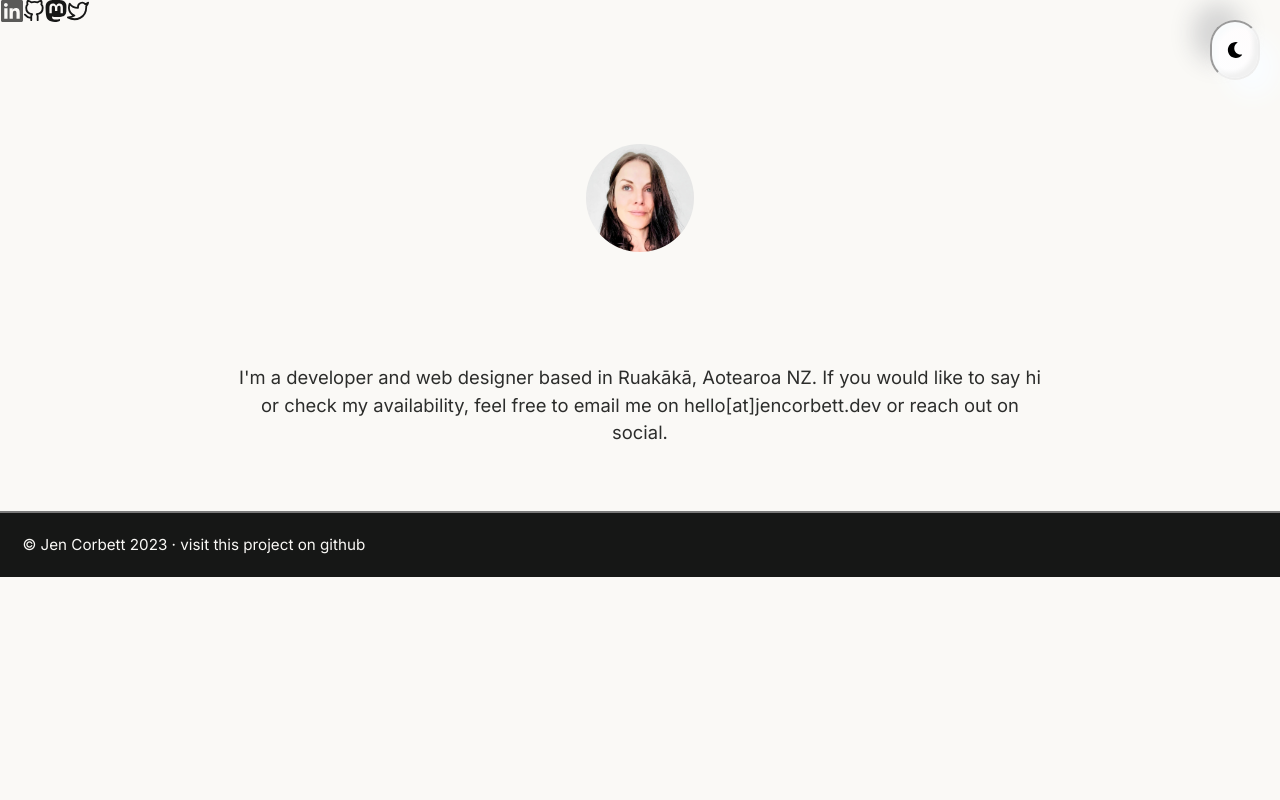
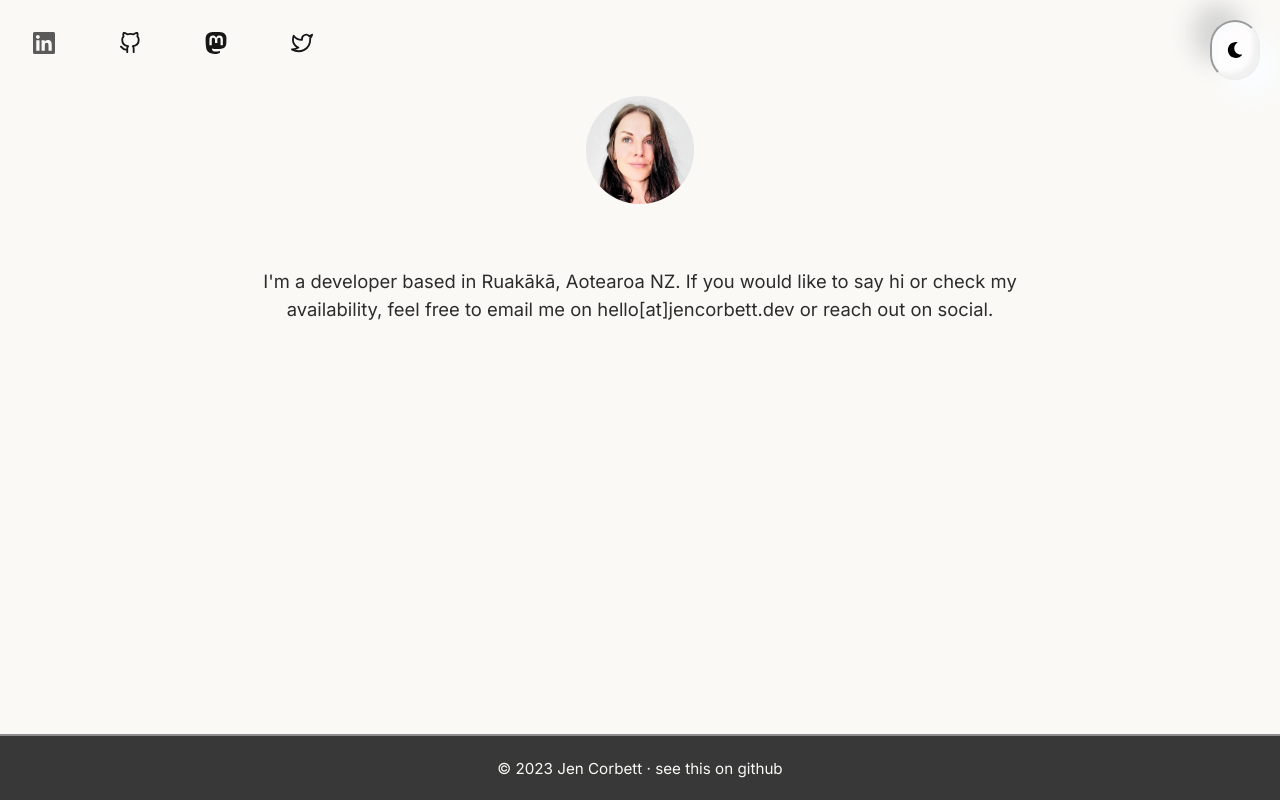
Before and after one commit to ajenstory/jencorbett.dev, a Next.js app in the folder app/: page / in a window 1280 px wide. Built offline with nearby package versions, Linux system fonts and the light colour scheme.

Commit message:
Update with fixes and tweaks to index page and footer

```diff
--- a/app/components/footer.js
+++ b/app/components/footer.js
@@ -3,20 +3,22 @@ import Link from "next/link";
 
 const Footer = () => {
   return (
-    <div className={`${footerStyles.container}  ${footerStyles.border}`}>
-      <footer>
+    <footer>
+      <div
+        className={`${footerStyles.container} ${footerStyles.footer} ${footerStyles.border} ${footerStyles.center}`}
+      >
         <p>
           {" "}
-          © Jen Corbett 2023 &#183;{" "}
+          © 2023 Jen Corbett &#183;{" "}
           <Link
             className={footerStyles.footerlink}
             href="https://github.com/ajenstory/jencorbett.dev"
           >
-            visit this project on github
+            see this on github
           </Link>
         </p>
-      </footer>{" "}
-    </div>
+      </div>
+    </footer>
   );
 };
 
--- a/app/components/header.js
+++ b/app/components/header.js
@@ -7,7 +7,7 @@ const profilePic = "/profile.jpg";
 const MainLayout = ({ home }) => {
   const name = "Jen Corbett";
   return (
-    <div className={`${headerStyles.header}  ${headerStyles.change}`}>
+    <div className={`${headerStyles.header} `}>
       <header>
         {home ? (
           <>
--- a/app/components/icon.js
+++ b/app/components/icon.js
@@ -17,7 +17,7 @@ const IconWrapper = ({ children, href }) => {
     <>
       <Link
         href={href}
-        className={`${iconStyles.card} ${iconStyles.icon} ${iconStyles.change} ${iconStyles.center}`}
+        className={`${iconStyles.wrapper} ${iconStyles.icon} ${iconStyles.change} `}
       >
         <Icon size={22}>{children}</Icon>
       </Link>
--- a/app/components/layout.js
+++ b/app/components/layout.js
@@ -15,9 +15,7 @@ const Layout = ({ children }) => {
         <>
           {" "}
           <ThemeSwitch />
-          <div className={`${styles.main}`}>
-            <Header main /> <NavBar />
-          </div>
+          <Header main /> <NavBar />
           <div className={`${styles.main}`}>
             {" "}
             <main>{children}</main>
--- a/app/pages/index.js
+++ b/app/pages/index.js
@@ -5,8 +5,7 @@ import Card from "@components/card";
 const title = "Jen Corbett Web Development, Design & Digital Strategy";
 
 const description = {
-  h2: "Hi I'm Jen",
-  text: `I'm a developer and web designer based in Ruakākā, Aotearoa NZ. If you would like to say hi or check my availability, feel free to email me on hello[at]jencorbett.dev or reach out on social.`,
+  text: `I'm a developer based in Ruakākā, Aotearoa NZ. If you would like to say hi or check my availability, feel free to email me on hello[at]jencorbett.dev or reach out on social.`,
 };
 
 export default function Home() {
```
